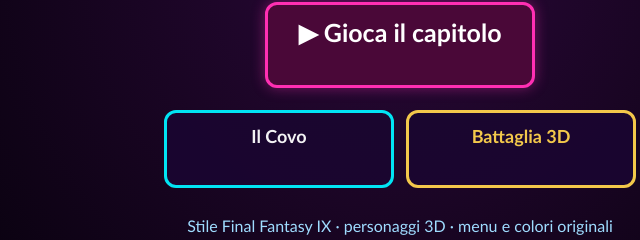
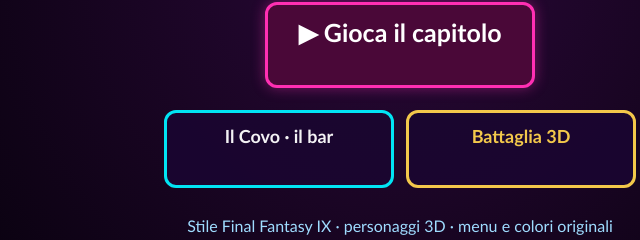
Before and after one commit to infinityframestudios-rgb/punk-city-gioco, a plain HTML site: page index.html in a window 1280 px wide. Shown: the part 425-665 px from the top of the page, 240-880 px from the left. Drawn offline with Linux system fonts and the light colour scheme.

Commit message:
Le Fogne nello stile del bar (Il Covo): fondali dipinti, camera fissa, personaggi 3D.
Il Covo resta il riferimento visivo. Sistemato anche l'import di Three.js che lasciava il bar nero.

```diff
--- a/index.html
+++ b/index.html
@@ -31,7 +31,7 @@ small{display:block;margin-top:28px;color:#9fdcff;font-size:16px}
   <a class="grosso rosa" href="fogne/">▶ Gioca il capitolo</a>
 </div>
 <div class="second">
-  <a class="grosso" href="stanza/">Il Covo</a>
+  <a class="grosso" href="stanza/">Il Covo · il bar</a>
   <a class="grosso oro" href="battaglia/">Battaglia 3D</a>
 </div>
 <small>Stile Final Fantasy IX · personaggi 3D · menu e colori originali</small>
--- a/stanza/stanza.js
+++ b/stanza/stanza.js
@@ -1,7 +1,7 @@
 // PUNK CITY – Stanza di prova "Il Covo": sfondo dipinto + personaggio 3D low-poly (Three.js),
 // area calpestabile invisibile, maschere di occlusione, '!' e dialoghi JRPG, musica WebAudio.
-import * as THREE from '../lib/three.module.min.js?v=8';
-import {makeRas as mkRas,makeKiri as mkKiri,makeDrone as mkDrone,makeRatto as mkRatto} from '../lib/pc-models.js?v=8';
+import * as THREE from '../lib/three.module.min.js';
+import {makeRas as mkRas,makeKiri as mkKiri,makeDrone as mkDrone,makeRatto as mkRatto} from '../lib/pc-models.js';
 const V='8',W=1280,H=720,$=id=>document.getElementById(id);
 const ASSET=n=>'assets/'+n+'?v='+V;
 
```
Also changed, not shown: stanza/index.html (+1 -1 lines).
